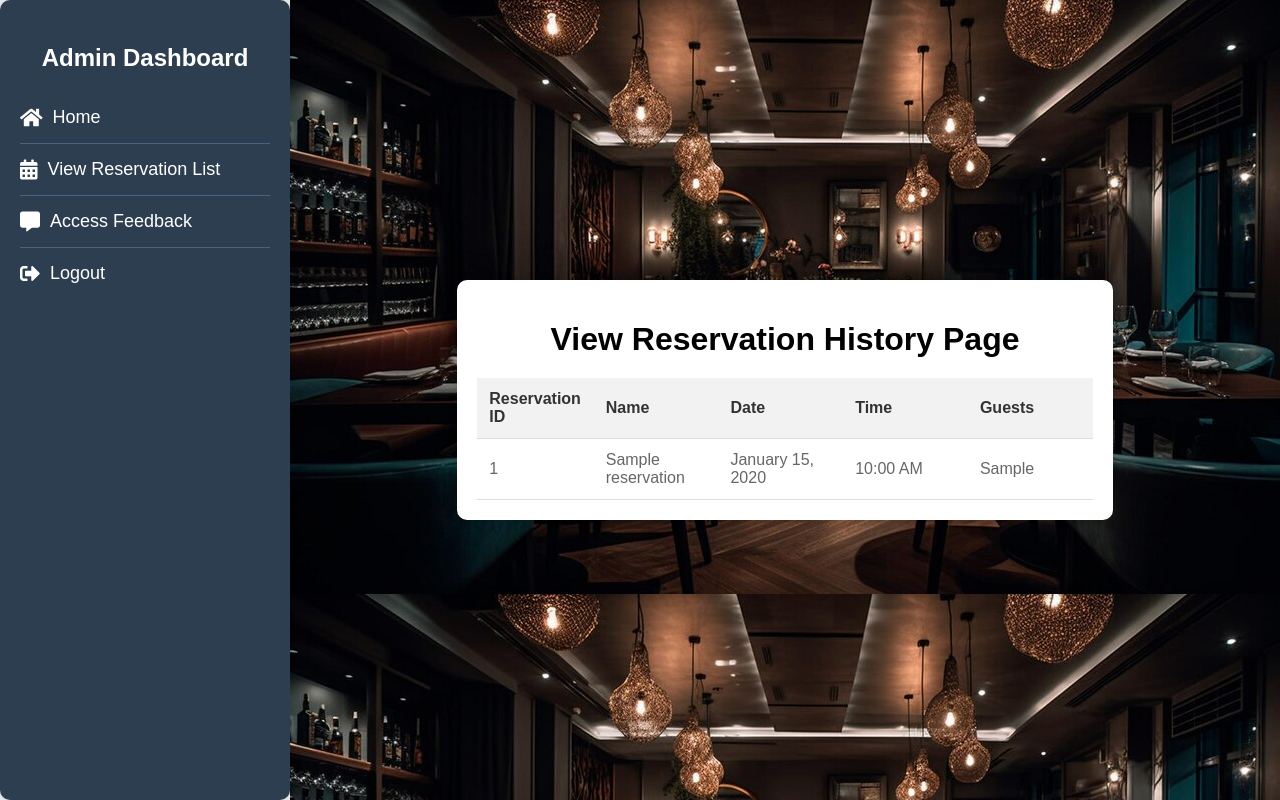
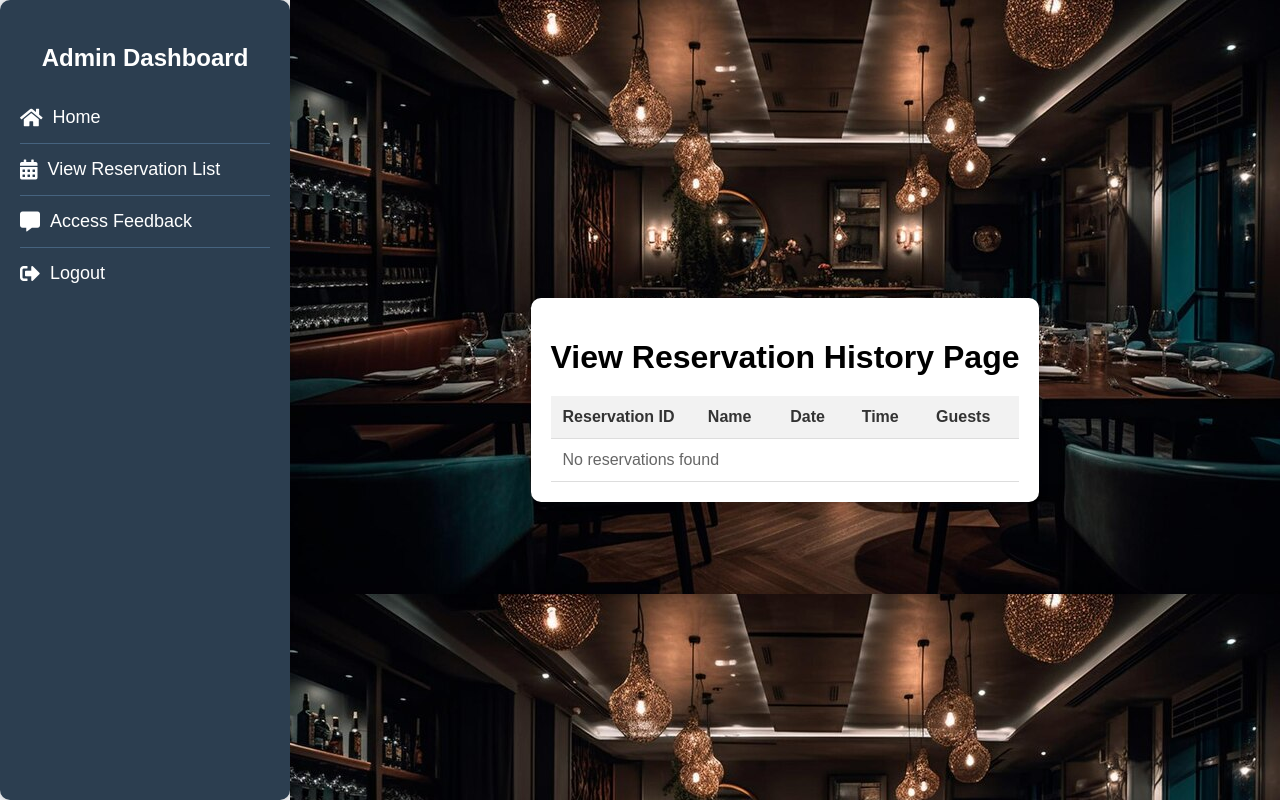
Before and after one commit to anushaneupane966/HotelBooking, a PHP site: page /view_reservation_list.php in a window 1280 px wide. Run offline with PHP 8.4, Linux system fonts and the light colour scheme; tables that the repository leaves empty or names only in its code hold one stand-in row (values such as "Sample post").

Commit message:
Update view_reservation_list.php

```diff
--- a/view_reservation_list.php
+++ b/view_reservation_list.php
@@ -173,7 +173,7 @@
             }
 
             // Fetch reservation data from database
-            $sql = "SELECT id, name, date, time, num_guests FROM reservations WHERE date < CURDATE()";
+            $sql = "SELECT id, name, date, time, num_guests FROM reservations WHERE date > CURDATE()";
             $result = $conn->query($sql);
 
             // Check if there are any reservations
```
